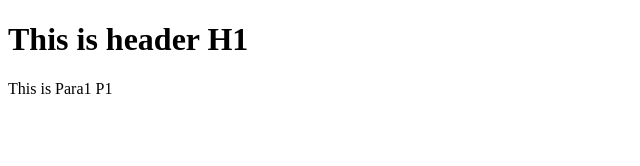
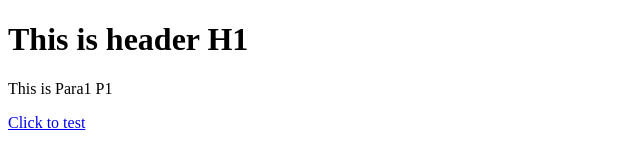
Before and after one commit to dsphimself/sampleweb, a plain HTML site: page index.html in a window 1280 px wide. Shown: the full height of the page, 0-640 px from the left. Drawn offline with Linux system fonts and the light colour scheme.

Commit message:
2st Commit

```diff
--- a/index.html
+++ b/index.html
@@ -9,5 +9,6 @@
 <body>
     <h1>This is header H1</h1>
     <p>This is Para1 P1</p>
+    <a href=test.html>Click to test</a>
 </body>
 </html>
```
Also changed, not shown: test.html (+1 -0 lines).
